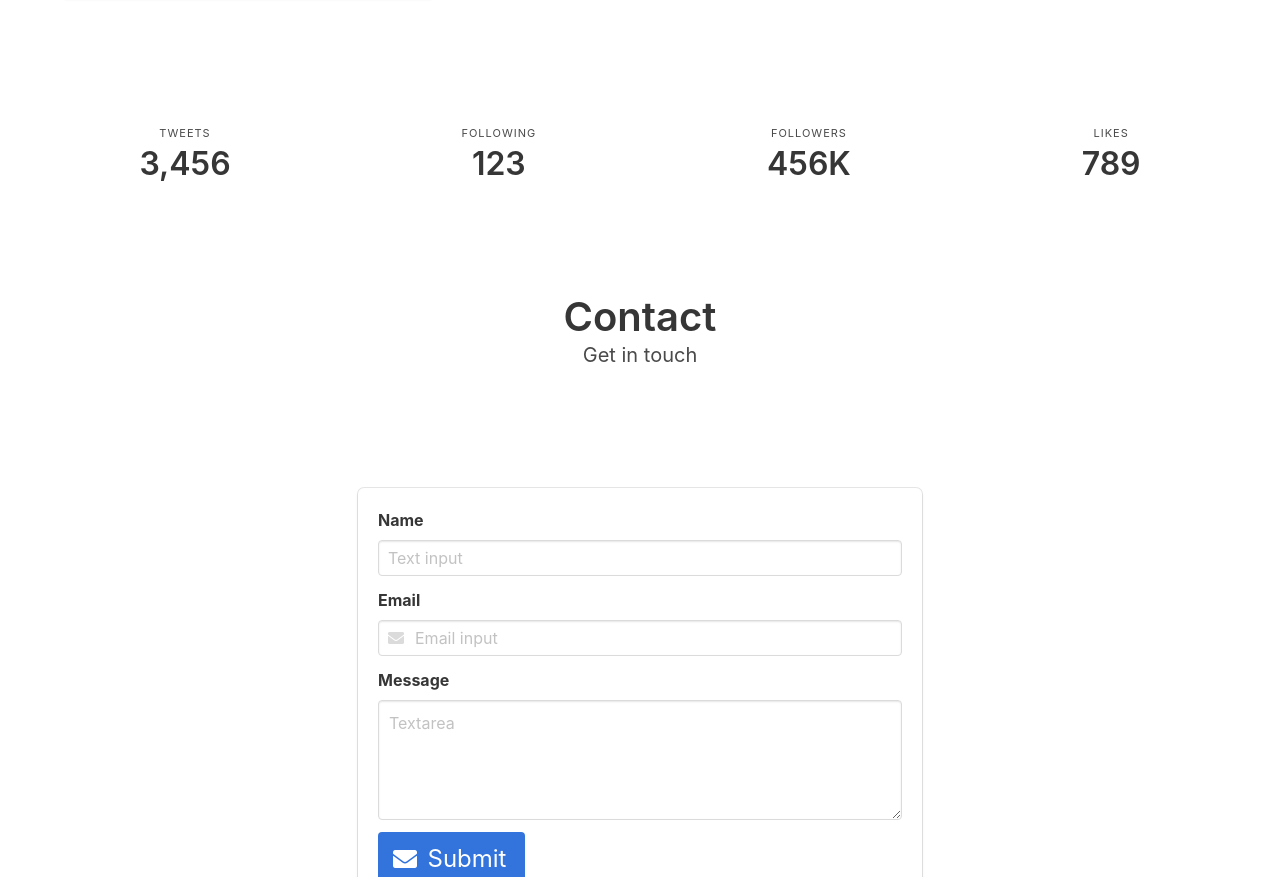
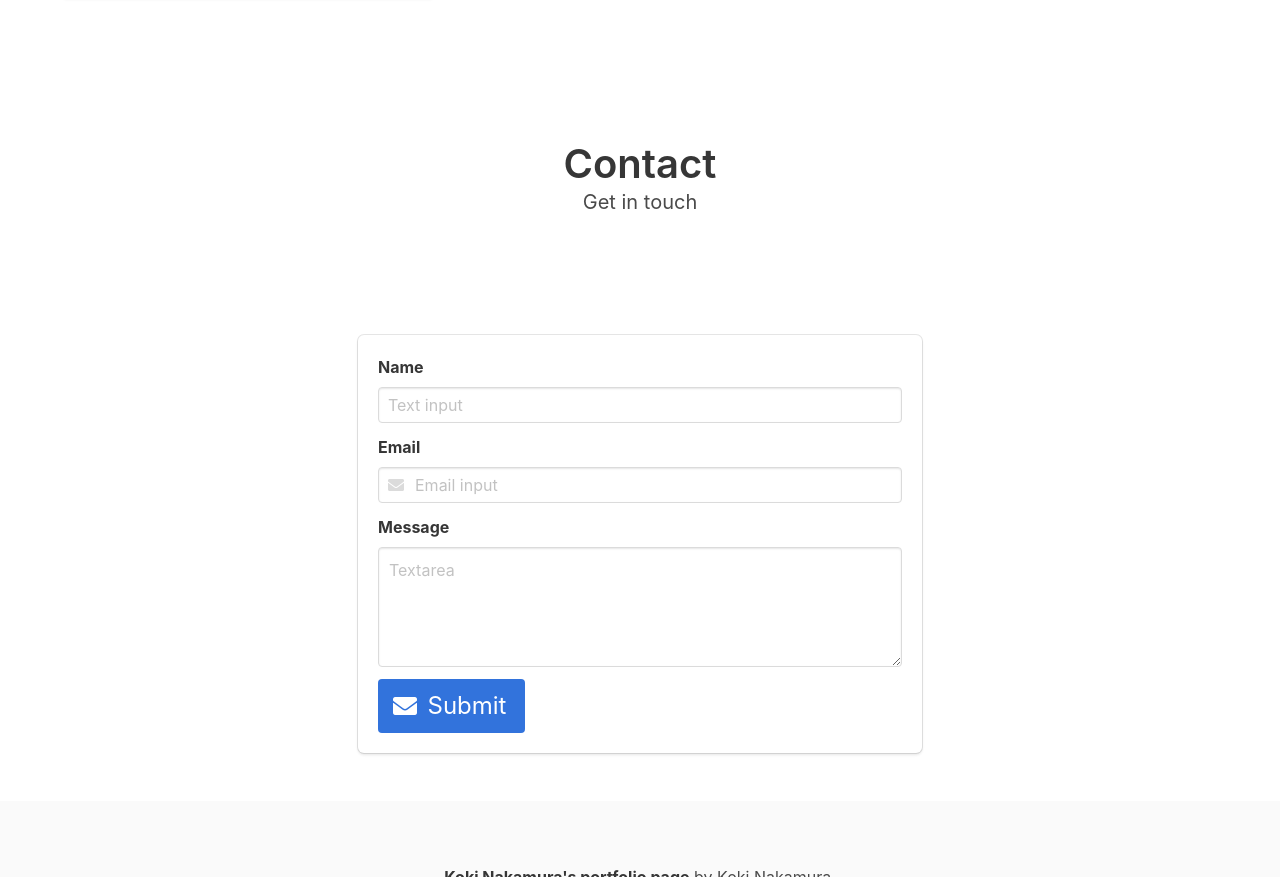
Before and after one commit to koki-nakamura22/portfolio-using-jQuery, a website built with webpack: page public/index.html in a window 1280 px wide. Shown: the part 4453-5330 px from the top of the page. Built offline with nearby package versions, Linux system fonts and the light colour scheme.

Commit message:
Removed Archievement Level render area.
Removed Archievement Level render area.

```diff
--- a/public/index.html
+++ b/public/index.html
@@ -625,36 +625,6 @@
       </div>
     </section>
 
-    <!-- Achievement Level -->
-    <section class="section">
-    <nav class="level">
-      <div class="level-item has-text-centered">
-        <div>
-          <p class="heading">Tweets</p>
-          <p class="title">3,456</p>
-        </div>
-      </div>
-      <div class="level-item has-text-centered">
-        <div>
-          <p class="heading">Following</p>
-          <p class="title">123</p>
-        </div>
-      </div>
-      <div class="level-item has-text-centered">
-        <div>
-          <p class="heading">Followers</p>
-          <p class="title">456K</p>
-        </div>
-      </div>
-      <div class="level-item has-text-centered">
-        <div>
-          <p class="heading">Likes</p>
-          <p class="title">789</p>
-        </div>
-      </div>
-    </nav>
-  </section>
-
     <!-- Contact -->
     <section class="section" id="contact">
       <div class="container">
```
